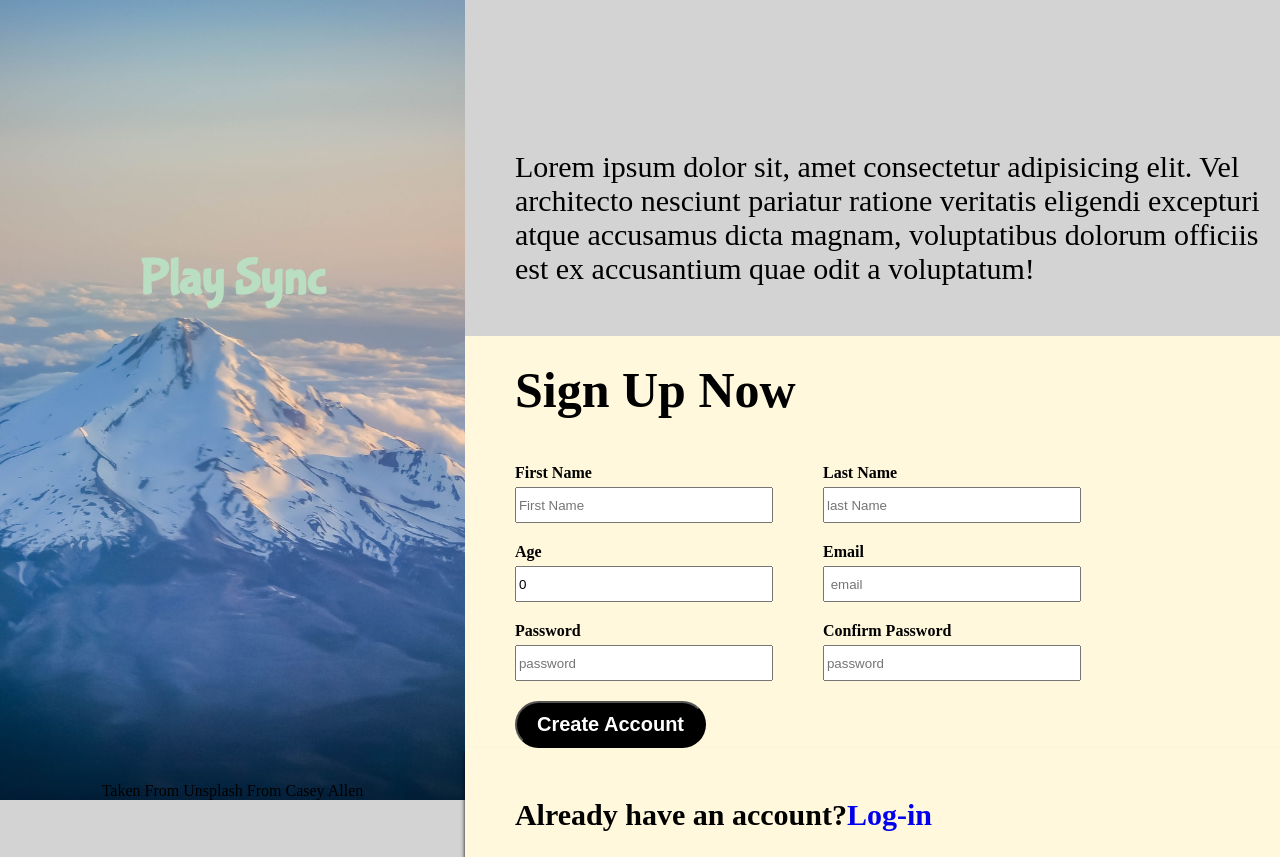
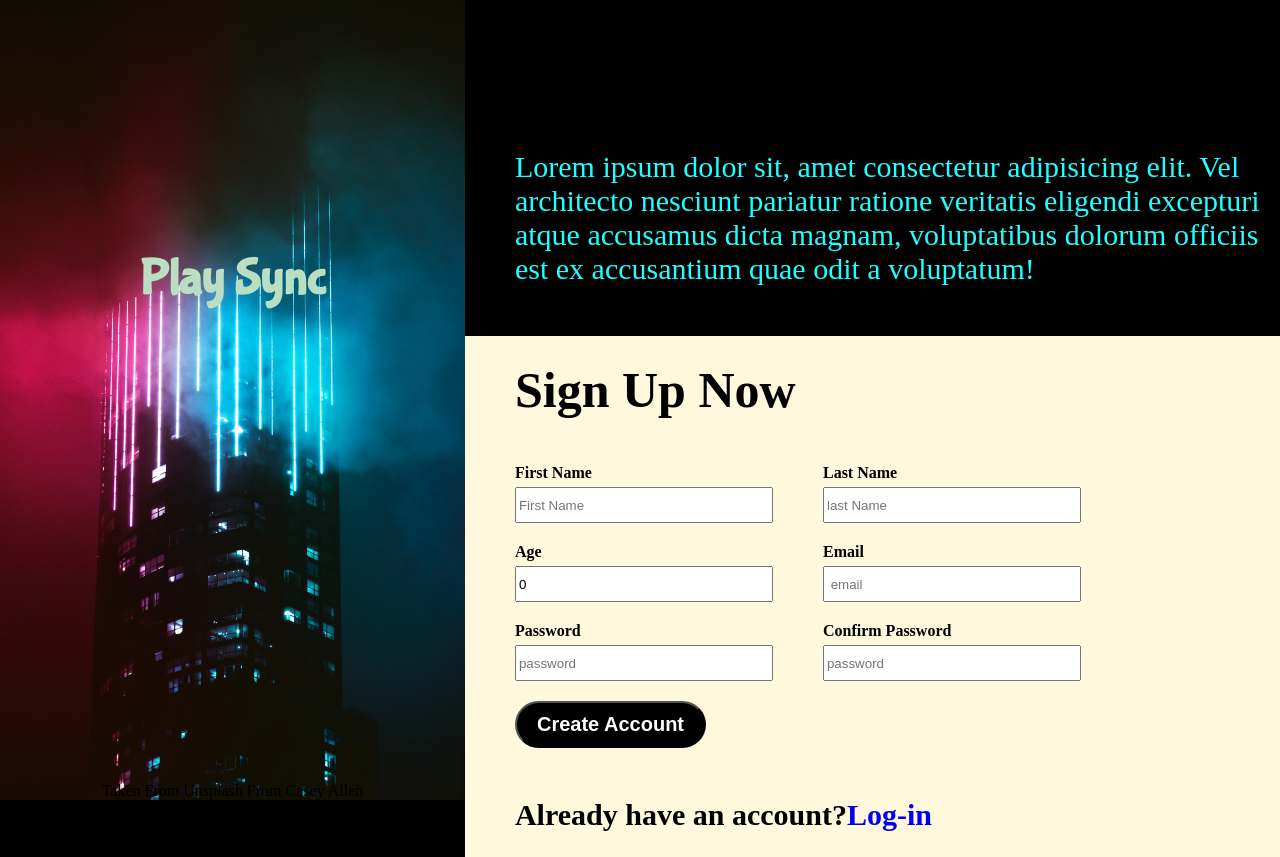
Before and after one commit to 1Pinesh/Sign-up-Form, a plain HTML site: page index.html in a window 1280 px wide. Drawn offline with Linux system fonts and the light colour scheme.

Commit message:
changing the image as it did not suit my logo and changing the color scheme to match the new stattin

```diff
--- a/style.css
+++ b/style.css
@@ -3,7 +3,7 @@
 body{
     margin: 0px;
     margin: 0px;
-    background-color: lightgray;
+    background-color: black;
 }
 
 .main-con{
@@ -16,7 +16,7 @@ body{
     width: 100em;
     background-position: center;
     background-size: cover;
-    background-image: url(./Resource/casey-allen-pT3X6IjYFzA-unsplash.jpg);
+    background-image: url(./Resource/victor-rodriguez-UrfpprfDB0k-unsplash.jpg);
 }
 
 .left-section{
@@ -71,7 +71,7 @@ body{
 }
 
 .form-desc{
-    background-color: lightgray;
+    color:#1fffff;
 }
 
 form{
```
Also changed, not shown: Resource/victor-rodriguez-UrfpprfDB0k-unsplash.jpg (added).
